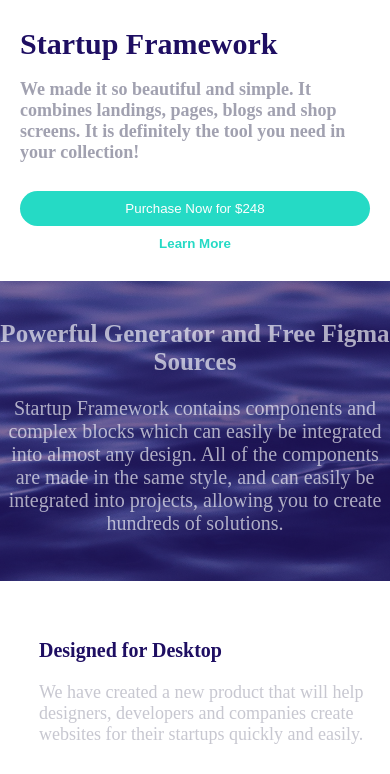
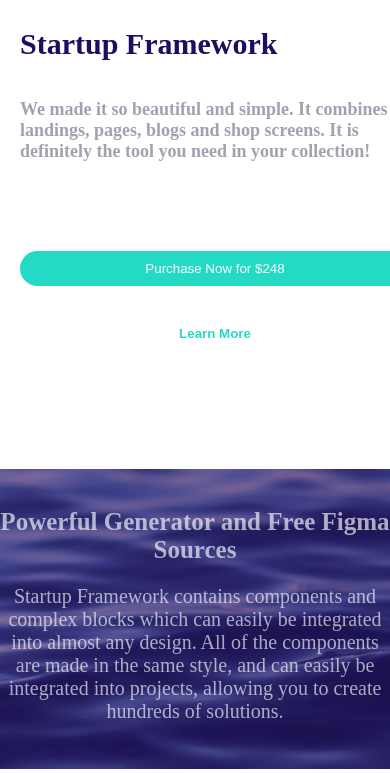
Before and after one commit to CHUKWUDIMIRACLE/PLURAL-CODE, a plain HTML site: page index.html in a window 390 px wide. Shown: the part 57-831 px from the top of the page. Drawn offline with nearby package versions, Linux system fonts and the light colour scheme.

Commit message:
index and style

```diff
--- a/style.css
+++ b/style.css
@@ -13,11 +13,13 @@ header {
   display: flex;
   justify-content: space-between;
   margin: 20px 70px;
+  margin-bottom: 89px;
 }
 
 /* this is to style the navigation */
 nav ul {
   display: flex;
+  gap: 34px;
 }
 
 nav ul li {
@@ -73,7 +75,6 @@ nav ul li a {
 
 .l-btn:hover {
   padding: 20px 99px;
-  margin-top: 10px;
 }
 
 .p-btn {
@@ -84,6 +85,8 @@ nav ul li a {
 .l-btn {
   color: #25DAC5;
   font-weight: 700;
+  padding: 20px 90px;
+  margin-top: 30px;
 }
 
 .se-img {
@@ -92,6 +95,7 @@ nav ul li a {
 
 .se-img img {
   width: 70%;
+  /* height: 16px; */
 }
 
 .logo-img, .cta {
@@ -105,20 +109,24 @@ nav ul li a {
 /* this is to style the hero section */
 
 .hero {
-  margin: 20px 70px;
+  /* margin: 20px 70px; */
   text-align: center;
+  width: 100%;
+  height: 100vh;
 }
 
 .hero h1 {
   font-size: 60px;
   color: #1E0E62;
-  margin: 0;
+  /* margin: 0; */
+  margin-bottom: 38px;
 }
 
 .hero p {
   color: #15143966;
   font-weight: 600;
   font-size: 29px;
+  margin-bottom: 79px;
 }
 
 /* this is to style the content area */
@@ -652,6 +660,7 @@ font-size: 30px;
 .hero{
   text-align: left;
   margin: 20px;
+  height: 50vh;
 }
 
 br{
@@ -671,9 +680,15 @@ br{
   padding: 10px;
 }
 
+.l-btn:hover {
+  height: 10px;
+}
+
 /* hero seection */
 
 /* content section */
+
+
 
 .content-text{
   padding-top: 18px;
```
